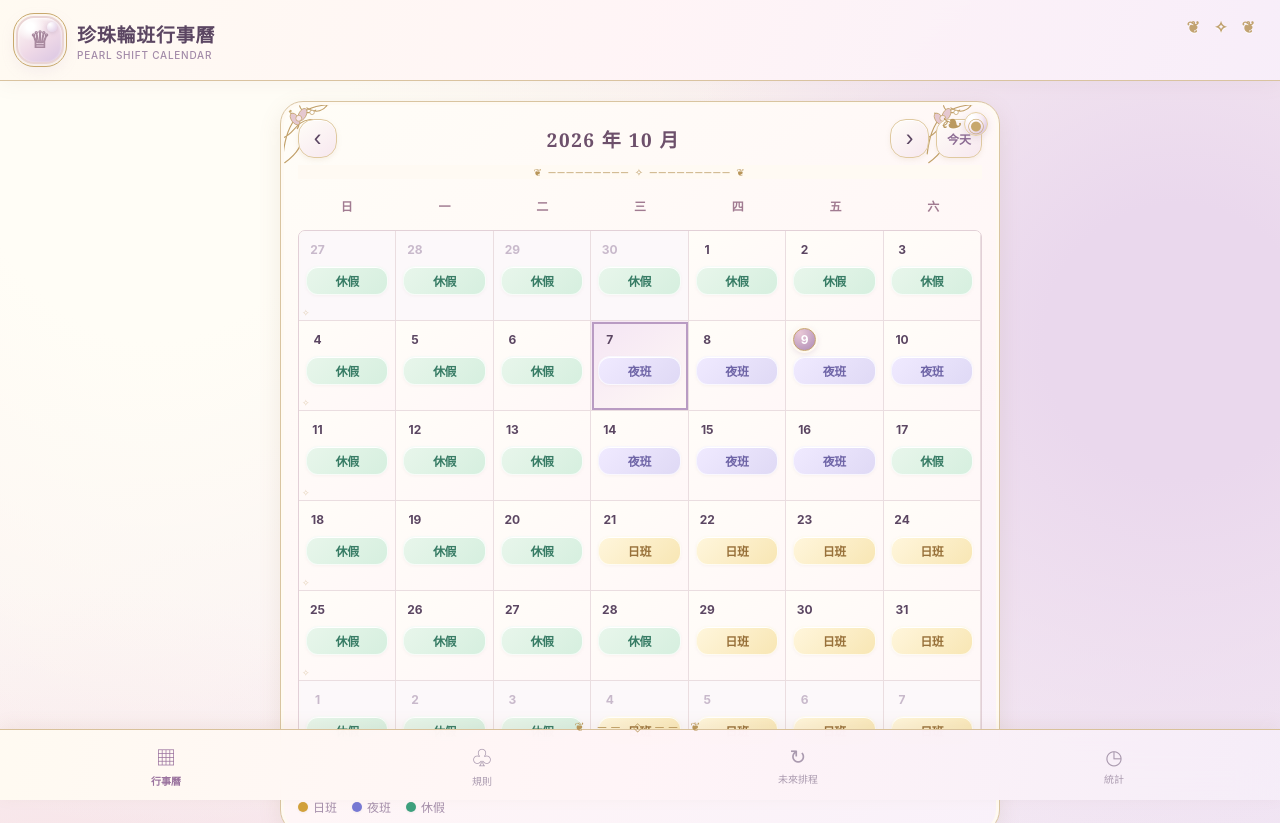
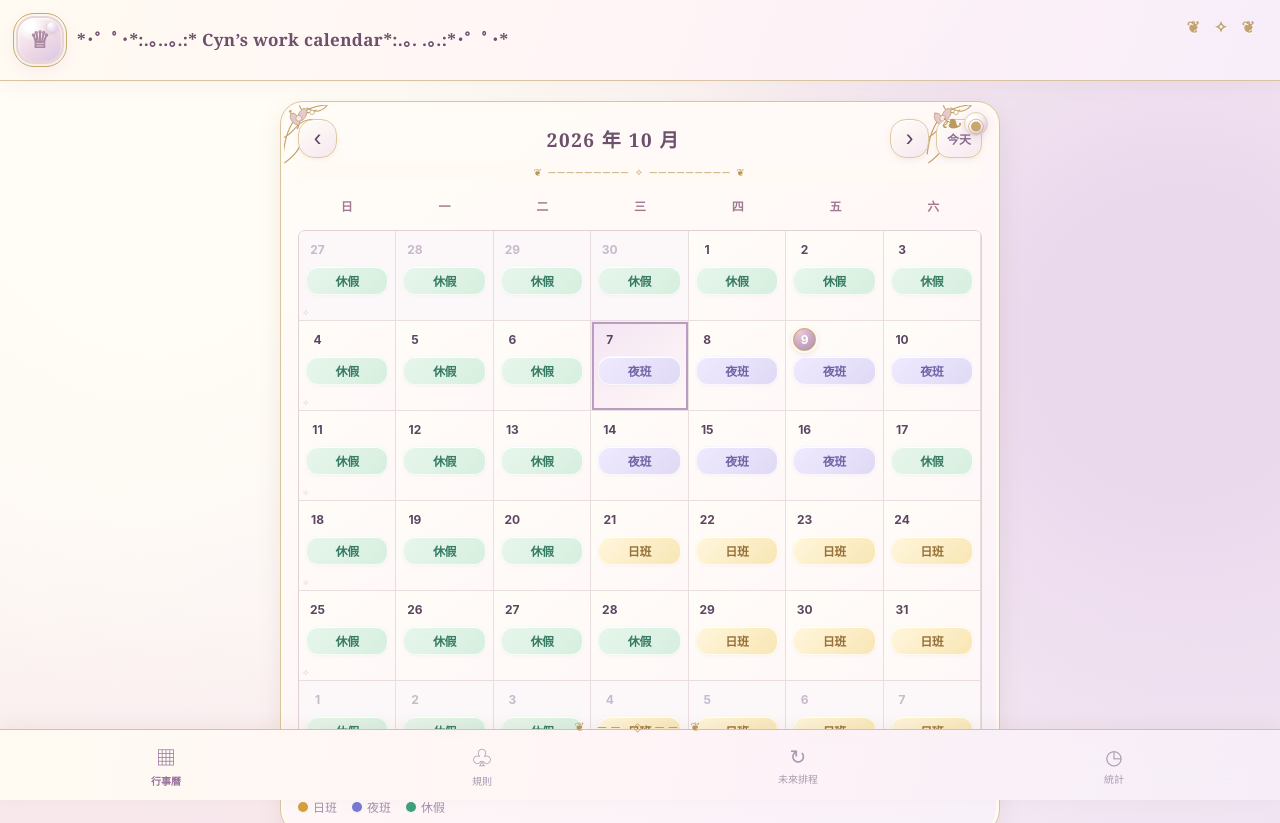
Before and after one commit to ccccynnn/New-pearl, a plain HTML site: page index.html in a window 1280 px wide. Shown: the top 823 px of the page. Drawn offline with Linux system fonts and the light colour scheme.

Commit message:
Add files via upload

```diff
--- a/index.html
+++ b/index.html
@@ -6,9 +6,9 @@
 <meta name="theme-color" content="#b89ab9">
 <meta name="apple-mobile-web-app-capable" content="yes">
 <meta name="apple-mobile-web-app-status-bar-style" content="default">
-<meta name="apple-mobile-web-app-title" content="珍珠輪班日曆">
+<meta name="apple-mobile-web-app-title" content="Cyn’s work calendar">
 <link rel="manifest" href="manifest.json"><link rel="apple-touch-icon" href="icon.svg">
-<title>珍珠輪班日曆</title>
+<title>*･゜ﾟ･*:.｡..｡.:* Cyn’s work calendar*:.｡. .｡.:*･゜ﾟ･*</title>
 <style>
 :root{--ink:#59475f;--muted:#9b879e;--line:#eaddea;--bg:#fbf4f8;--night:#7f83d9;--nightbg:#e7e7fb;--day:#d7a63f;--daybg:#fff0c9;--off:#54ad8b;--offbg:#e0f5e9}
 *{box-sizing:border-box}body{margin:0;color:var(--ink);font-family:-apple-system,BlinkMacSystemFont,"PingFang TC",sans-serif;background:radial-gradient(ellipse at 10% 0%,#fff,transparent 42%),radial-gradient(ellipse at 100% 18%,#f1e2f2,transparent 36%),linear-gradient(145deg,#fbf5f8,#f6effb 55%,#fff8f3);padding-bottom:calc(78px + env(safe-area-inset-bottom))}
@@ -61,6 +61,9 @@ header{background:linear-gradient(105deg,#fffaf2f5,#fff4f7f7 48%,#f5ecf8f7);bord
 /* Ornate corners on the calendar and content panels */
 .card{background-image:radial-gradient(circle at 13px 13px,#c9ad76 0 1px,transparent 2px),radial-gradient(circle at calc(100% - 13px) 13px,#c9ad76 0 1px,transparent 2px),radial-gradient(circle at 13px calc(100% - 13px),#c9ad76 0 1px,transparent 2px),radial-gradient(circle at calc(100% - 13px) calc(100% - 13px),#c9ad76 0 1px,transparent 2px),linear-gradient(145deg,#fffdf8f7,#fff7fbf7 58%,#fbf4fcf7)}
 .monthbar strong{font-family:Georgia,"PingFang TC",serif;color:#6d506b;letter-spacing:.08em}
+.brand-title{font-family:Georgia,"PingFang TC",serif;color:#6d506b;letter-spacing:.02em;font-size:clamp(11px,2.7vw,17px);line-height:1.45;overflow-wrap:anywhere;display:block;padding-right:2px}
+.brand-title .subtitle{font-family:inherit;letter-spacing:.08em}
+@media(max-width:390px){.brand-title{font-size:10px;letter-spacing:0}.brand{gap:9px}.brand .logo{flex:0 0 42px}}
 .iconbtn,.todaybtn{border-color:#e4d0d9;background:linear-gradient(145deg,#fffdf9,#f7eaf1);box-shadow:inset 0 1px 0 #fff,0 2px 5px #b99bab12}
 .weekdays div{color:#a27f9e}
 .grid{border-radius:9px;border:1px solid #eadce4;background:#fffaf7;box-shadow:inset 0 0 0 2px #fff}
@@ -112,7 +115,7 @@ header{border-bottom:1px solid #d9c3a0;background:linear-gradient(110deg,#fffaf1
 
 </style></head>
 <body>
-<header><div class="brand"><span class="logo">♕</span><span>珍珠輪班行事曆<div class="subtitle">PEARL SHIFT CALENDAR</div></span></div></header>
+<header><div class="brand"><span class="logo">♕</span><span class="brand-title">*･゜ﾟ･*:.｡..｡.:* Cyn’s work calendar*:.｡. .｡.:*･゜ﾟ･*</span></div></header>
 <main class="wrap">
 <section class="page active" id="page-calendar"><div class="card"><div class="monthbar"><button class="iconbtn" id="prev">‹</button><strong id="monthLabel"></strong><button class="iconbtn" id="next">›</button><button class="todaybtn" id="today">今天</button></div><div class="weekdays"><div>日</div><div>一</div><div>二</div><div>三</div><div>四</div><div>五</div><div>六</div></div><div class="grid" id="grid"></div><div class="legend"><span><i class="dot day"></i>日班</span><span><i class="dot night"></i>夜班</span><span><i class="dot off"></i>休假</span></div></div>
 <div class="card"><h2>當日排班</h2><div class="summary"><div class="bigicon night" id="detailIcon">☾</div><div class="summarymain"><strong id="detailTitle">夜班</strong><small id="detailDate"></small></div></div><div class="dateinfo" id="detailPhase"></div></div>
```
